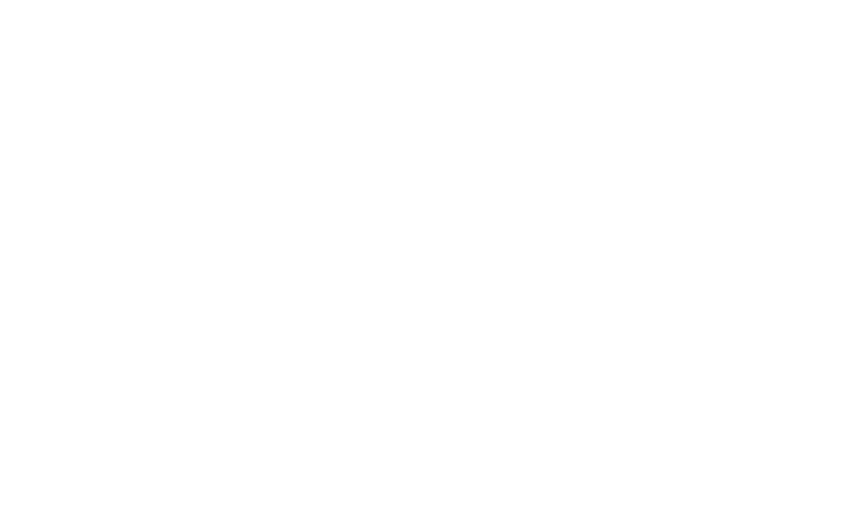
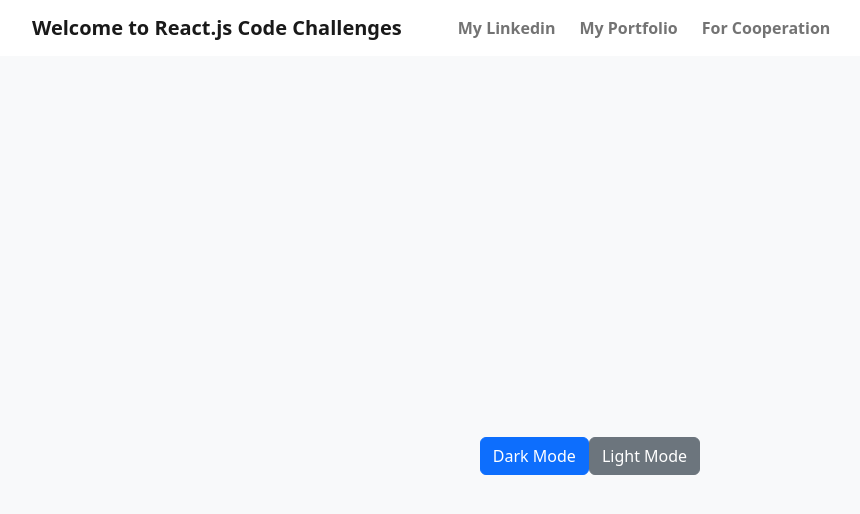
Before and after one commit to aida-golshanara/react-code-challenges, a React (Create React App) app: page /dark-mode in a window 1280 px wide. Before the commit this address had no page. Shown: the top 514 px of the page, without its empty margins (50-910 px from the left). Built offline with nearby package versions, Linux system fonts and the light colour scheme.

Commit message:
second challenge - Dark mode

```diff
--- a/src/App.js
+++ b/src/App.js
@@ -61,7 +61,7 @@
                   this is simple color rendering in react.js by using useState
                 </p>
                 <NavLink className='btn btn-primary' to='/color-renderer'>
-                  Color Renderer
+                  Go to the Project
                 </NavLink>
               </div>
             </div>
@@ -69,17 +69,13 @@
           <div className='col-sm-6'>
             <div className='card'>
               <div className='card-body'>
-                <h5 className='card-title'>jokes-generator</h5>
+                <h5 className='card-title'>Dark Mode</h5>
                 <p className='card-text'>
                   by clicking the button you can read a lot of funny jokes
                 </p>
-                <a
-                  target='_blank'
-                  href='./jokes-generator/index.html'
-                  className='btn btn-primary'
-                >
+                <NavLink className='btn btn-primary' to='/dark-mode'>
                   Go to the Project
-                </a>
+                </NavLink>
               </div>
             </div>
           </div>
--- /dev/null
+++ b/src/dark-mode/DarkMode.jsx
@@ -0,0 +1,85 @@
+import React, { useState } from 'react';
+import ReactDOM from 'react-dom';
+import 'bootstrap/dist/css/bootstrap.min.css';
+
+
+function DarkMode() {
+  const [darkMode, setDarkMode] = useState(false);
+
+  const handleDarkMode = () => {
+    setDarkMode(true);
+  };
+
+  const handleLightMode = () => {
+    setDarkMode(false);
+  };
+
+  return (
+    <>
+    <nav className='navbar navbar-expand-lg bg-body-tertiary fw-bold'>
+        <div className='container'>
+          <a className='navbar-brand me-5' href='#'>
+            Welcome to React.js Code Challenges
+          </a>
+          <button
+            className='navbar-toggler'
+            type='button'
+            data-bs-toggle='collapse'
+            data-bs-target='#navbarNavAltMarkup'
+            aria-controls='navbarNavAltMarkup'
+            aria-expanded='false'
+            aria-label='Toggle navigation'
+          >
+            <span className='navbar-toggler-icon'></span>
+          </button>
+          <div className='collapse navbar-collapse' id='navbarNavAltMarkup'>
+            <div className='navbar-nav'>
+              <a
+                target='_blank'
+                className='nav-link me-2'
+                href='https://www.linkedin.com/in/aida-golshanara/'
+              >
+                My Linkedin
+              </a>
+              <a
+                target='_blank'
+                className='nav-link me-2'
+                href='https://github.com/aida-golshanara?tab=repositories'
+              >
+                My Portfolio
+              </a>
+              <a
+                target='_blank'
+                className='nav-link'
+                href='https://kmagroute.com/'
+              >
+                For Cooperation
+              </a>
+            </div>
+          </div>
+        </div>
+      </nav>
+    <div
+      className={`container-fluid ${
+        darkMode ? 'bg-dark text-white' : 'bg-light text-dark'
+      }`}
+    >
+      <div
+        className='row justify-content-center align-items-center'
+        style={{ height: '100vh' }}
+      >
+        <div className='col-12 text-center'>
+          <button className='btn btn-primary mr-2' onClick={handleDarkMode}>
+            Dark Mode
+          </button>
+          <button className='btn btn-secondary' onClick={handleLightMode}>
+            Light Mode
+          </button>
+        </div>
+      </div>
+    </div>
+    </>
+  );
+}
+
+export default DarkMode;
--- a/src/index.js
+++ b/src/index.js
@@ -5,6 +5,7 @@
 import App from './App';
 import 'bootstrap/dist/css/bootstrap.css';
 import ColorRenderer from './color-renderer/ColorRenderer';
+import DarkMode from './dark-mode/DarkMode';
 
 
 
@@ -15,6 +16,7 @@
       <Routes>
         <Route path='/' element={<App />} />
         <Route path='/color-renderer' element={<ColorRenderer />} />
+        <Route path='/dark-mode' element={<DarkMode />} />
       </Routes>
     </BrowserRouter>
   </React.StrictMode>
```
